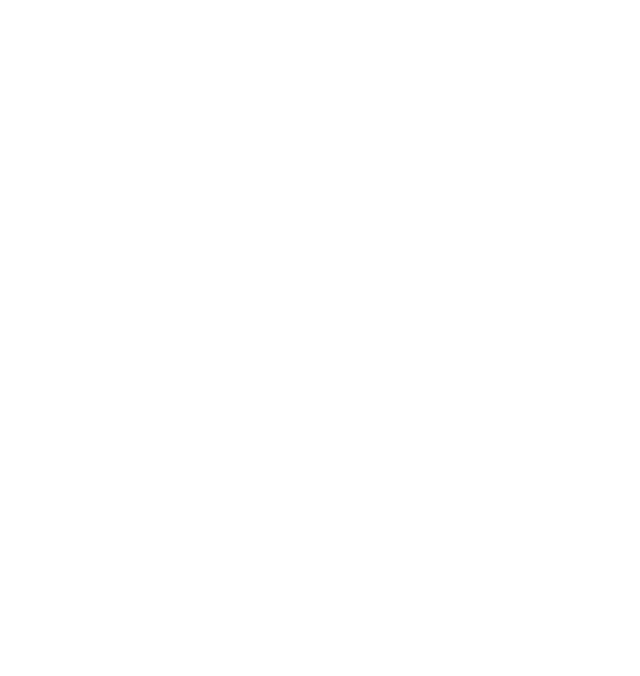
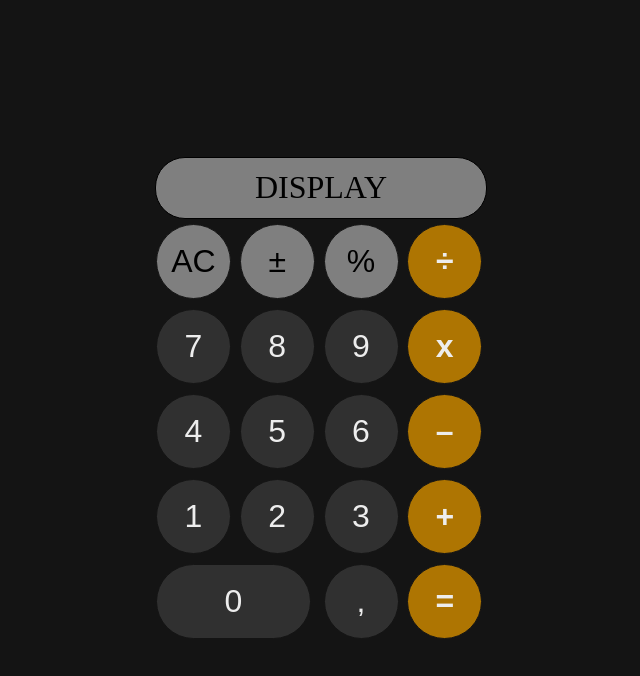
Before and after one commit to Siiwson/Calculator, a plain HTML site: page index.html in a window 1280 px wide. Shown: the whole page, without its empty margins (319-959 px from the left). Drawn offline with Linux system fonts and the light colour scheme.

Commit message:
Calculator layout
Written full layout of calculator in html and css.

```diff
--- a/index.html
+++ b/index.html
@@ -8,7 +8,38 @@
         <title>Calculator</title>
     </head>
     <body>
-
+        <div class="container">
+            <div class="display">DISPLAY</div>
+            <div class="row">
+                <button class="btn gray">AC</button>
+                <button class="btn gray">±</button>
+                <button class="btn gray">%</button>
+                <button class="btn orange">÷</button>
+            </div>
+            <div class="row">
+                <button class="btn dark-gray">7</button>
+                <button class="btn dark-gray">8</button>
+                <button class="btn dark-gray">9</button>
+                <button class="btn orange">x</button>
+            </div>
+            <div class="row">
+                <button class="btn dark-gray">4</button>
+                <button class="btn dark-gray">5</button>
+                <button class="btn dark-gray">6</button>
+                <button class="btn orange">–</button>
+            </div>
+            <div class="row">
+                <button class="btn dark-gray">1</button>
+                <button class="btn dark-gray">2</button>
+                <button class="btn dark-gray">3</button>
+                <button class="btn orange">+</button>
+            </div>
+            <div class="row dbWidRow">
+                <button class="btn dbWidBtn dark-gray">0</button>
+                <button class="btn dark-gray">,</button>
+                <button class="btn orange">=</button>
+            </div>
+        </div>
         <script src="script.js"></script>
     </body>
 </html>
--- a/style.css
+++ b/style.css
@@ -0,0 +1,84 @@
+* {
+    margin: 0;
+    padding: 0;
+}
+
+.container {
+    width: 100%;
+    height: 100vh;
+    background: #141414;
+    display: flex;
+    justify-content: center;
+    align-items: center;
+    flex-direction: column;
+}
+
+.btn {
+    width: 75px;
+    height: 75px;
+    border: 1px solid #141414;
+    border-radius: 50%;
+    cursor: pointer;
+    transition: all 0.3s ease-in-out;
+    color: #ededed;
+    font-size: 2rem;
+}
+
+.btn.dbWidBtn {
+    width: 155px;
+    border-radius: 50px;
+    grid-column: span 2;
+}
+
+.btn.orange {
+    background: #ae7502;
+    font-weight: bold;
+}
+
+.btn.orange:hover {
+    background: #ddab46;
+}
+
+.btn.gray {
+    background: #7f7f7f;
+    color: #000;
+}
+
+.btn.gray:hover {
+    background: #d1d1d1;
+}
+
+.btn.dark-gray {
+    background: #303030;
+}
+
+.btn.dark-gray:hover {
+    background: #9b9b9b;
+}
+
+.row {
+    width: 330px;
+    display: grid;
+    grid-template-columns: repeat(4, 1fr);
+    grid-gap: 5px;
+    align-content: center;
+    margin: 5px 0;
+}
+
+.row.dbWidRow {
+    grid-template-columns: repeat(4, 1fr);
+}
+
+.display {
+    width: 330px;
+    height: 60px;
+    background: #7f7f7f;
+    border: 1px solid #000;
+    border-radius: 30px;
+    cursor: pointer;
+    transition: all 0.3s ease-in-out;
+    display: flex;
+    justify-content: center;
+    align-items: center;
+    font-size: 2rem;
+}
```
